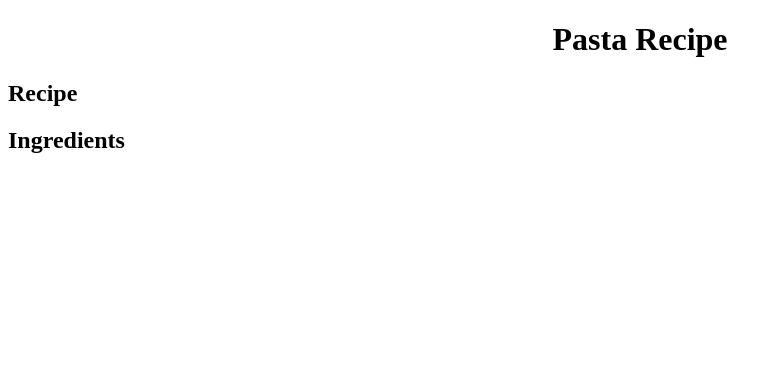
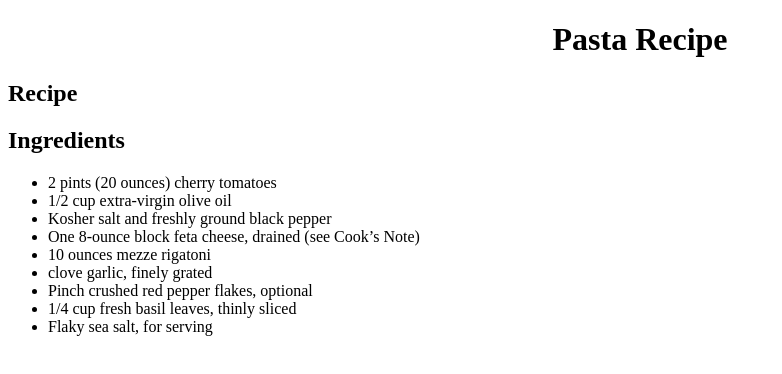
Before and after one commit to DavionKaizen/odin-recipes, a plain HTML site: page pasta.html in a window 1280 px wide. Shown: the whole page, without its empty margins (0-782 px from the left). Drawn offline with Linux system fonts and the light colour scheme.

Commit message:
Add Pasta Ingredients

```diff
--- a/pasta.html
+++ b/pasta.html
@@ -18,7 +18,15 @@
         <div>
             <h2>Ingredients</h2>
             <ul>
-
+                <li>2 pints (20 ounces) cherry tomatoes</li>
+                <li>1/2 cup extra-virgin olive oil</li>
+                <li>Kosher salt and freshly ground black pepper</li>
+                <li>One 8-ounce block feta cheese, drained (see Cook’s Note)</li>
+                <li>10 ounces mezze rigatoni</li>
+                <li>clove garlic, finely grated</li>
+                <li>Pinch crushed red pepper flakes, optional</li>
+                <li>1/4 cup fresh basil leaves, thinly sliced</li>
+                <li>Flaky sea salt, for serving</li>
             </ul>
         </div>
     </body>
```
